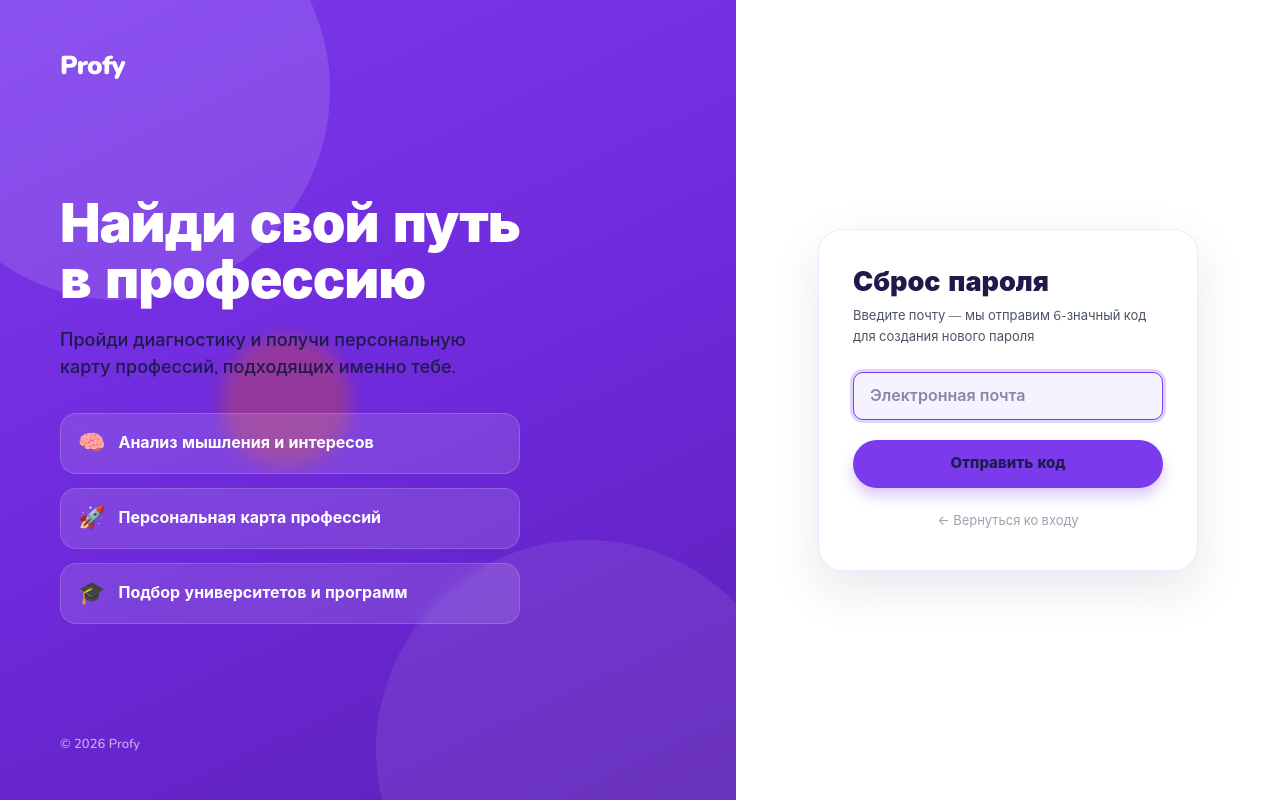
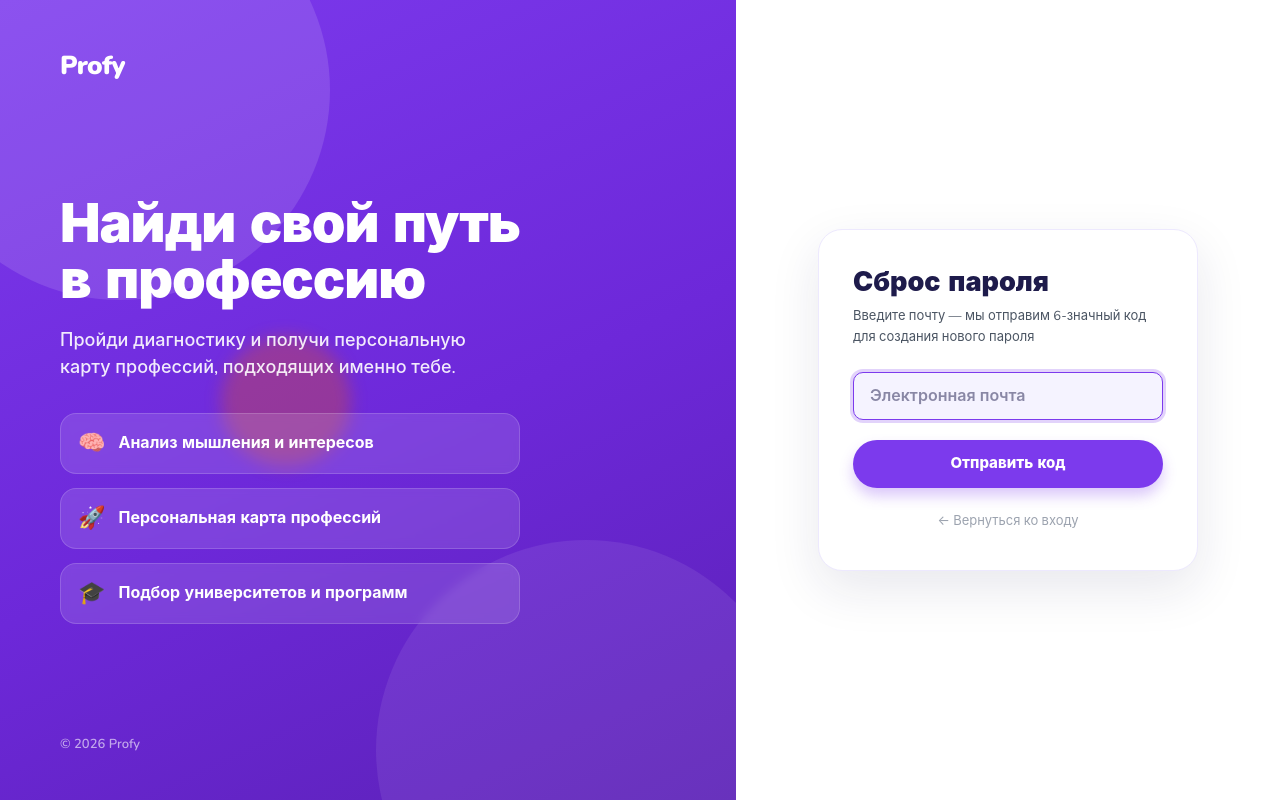
Before and after one commit to NewLevelHub/Profy-Frontend, a React (Vite) app: page /forgot-password in a window 1280 px wide. Built offline with nearby package versions, Linux system fonts and the light colour scheme; no server answers.

Commit message:
Font styles edited

```diff
--- a/src/pages/auth/RegisterPage.tsx
+++ b/src/pages/auth/RegisterPage.tsx
@@ -113,9 +113,10 @@ export default function RegisterPage() {
           type="submit"
           disabled={isLoading}
           className={cn(
-            'w-full h-12 bg-brand text-on-brand font-extrabold text-label rounded-pill shadow-button transition-opacity mt-1',
+            'w-full h-12 bg-brand font-extrabold text-label rounded-pill shadow-button transition-opacity mt-1',
             isLoading && 'opacity-60 cursor-not-allowed',
           )}
+          style={{ color: '#FFFFFF' }}
         >
           {isLoading ? 'Регистрируемся...' : 'Зарегистрироваться'}
         </button>
--- a/src/pages/home/HomePage.tsx
+++ b/src/pages/home/HomePage.tsx
@@ -86,9 +86,9 @@ export default function HomePage() {
             </div>
           </div>
 
-          <div className="flex-1 min-w-[220px]">
-            <h2 className="font-black text-on-brand mb-1" style={{ fontSize: 24 }}>Твой путь</h2>
-            <p className="text-on-brand/85 font-semibold" style={{ fontSize: 15 }}>{heroSubtitle}</p>
+          <div className="flex-1 min-w-[220px] text-white">
+            <h2 className="font-black mb-1" style={{ fontSize: 24 }}>Твой путь</h2>
+            <p className="font-semibold" style={{ fontSize: 15, color: 'rgba(255,255,255,0.9)' }}>{heroSubtitle}</p>
           </div>
 
           <button
--- a/src/shared/ui/layouts/AuthLayout.tsx
+++ b/src/shared/ui/layouts/AuthLayout.tsx
@@ -12,8 +12,8 @@ export function AuthLayout() {
     <div className="min-h-screen text-primary lg:grid" style={{ gridTemplateColumns: '1.15fr .85fr' }}>
       {/* ── Left brand panel (desktop only) ───────────────── */}
       <div
-        className="hidden lg:flex flex-col relative overflow-hidden select-none p-[46px_60px]"
-        style={{ background: 'linear-gradient(155deg,#7C3AED 0%,#6D28D9 55%,#5B21B6 100%)' }}
+        className="hidden lg:flex flex-col relative overflow-hidden select-none p-[46px_60px] text-white"
+        style={{ background: 'linear-gradient(155deg,#7C3AED 0%,#6D28D9 55%,#5B21B6 100%)', color: '#FFFFFF' }}
       >
         {/* Decorative blobs */}
         <div className="absolute top-[-120px] left-[-90px] w-[420px] h-[420px] rounded-full pointer-events-none" style={{ background: 'rgba(255,255,255,0.12)' }} />
@@ -22,16 +22,16 @@ export function AuthLayout() {
 
         <div className="relative z-10 flex flex-col h-full">
           {/* Logo */}
-          <span className="font-black text-[26px] tracking-tight text-on-brand">
+          <span className="font-black text-[26px] tracking-tight">
             {env.APP_NAME}
           </span>
 
           {/* Hero */}
           <div className="flex-1 flex flex-col justify-center max-w-[460px]">
-            <h1 className="font-black text-on-brand mb-[18px] tracking-[-0.02em]" style={{ fontSize: 54, lineHeight: 1.05 }}>
+            <h1 className="font-black mb-[18px] tracking-[-0.02em]" style={{ fontSize: 54, lineHeight: 1.05 }}>
               Найди свой путь<br />в профессию
             </h1>
-            <p className="text-on-brand/86 mb-8 font-medium" style={{ fontSize: 18, lineHeight: 1.5 }}>
+            <p className="mb-8 font-medium" style={{ fontSize: 18, lineHeight: 1.5, color: 'rgba(255,255,255,0.9)' }}>
               Пройди диагностику и получи персональную карту профессий, подходящих именно тебе.
             </p>
 
@@ -43,7 +43,7 @@ export function AuthLayout() {
                   style={{ background: 'rgba(255,255,255,0.12)', borderColor: 'rgba(255,255,255,0.16)', backdropFilter: 'blur(4px)' }}
                 >
                   <span className="text-[22px]" aria-hidden="true">{emoji}</span>
-                  <span className="text-on-brand font-bold" style={{ fontSize: 16 }}>{text}</span>
+                  <span className="font-bold" style={{ fontSize: 16 }}>{text}</span>
                 </div>
               ))}
             </div>
--- a/src/styles/theme.css
+++ b/src/styles/theme.css
@@ -214,6 +214,9 @@
   .text-brand       { color: var(--brand-text); }
   .text-white       { color: #ffffff; }
   .text-on-brand    { color: var(--text-on-brand); }
+
+  /* Brand buttons/links always use white label text (not theme-dependent). */
+  .bg-brand:is(button, a) { color: #ffffff; }
   .text-accent      { color: var(--accent-text); }
   .text-success     { color: var(--success); }
   .text-warning     { color: var(--warning); }
--- a/vite.config.ts
+++ b/vite.config.ts
@@ -18,7 +18,7 @@ export default defineConfig({
     port: 5173,
     proxy: {
       '/api': {
-        target: 'http://localhost:80',
+        target: 'http://localhost:8000',
         changeOrigin: true,
       },
     },
```
